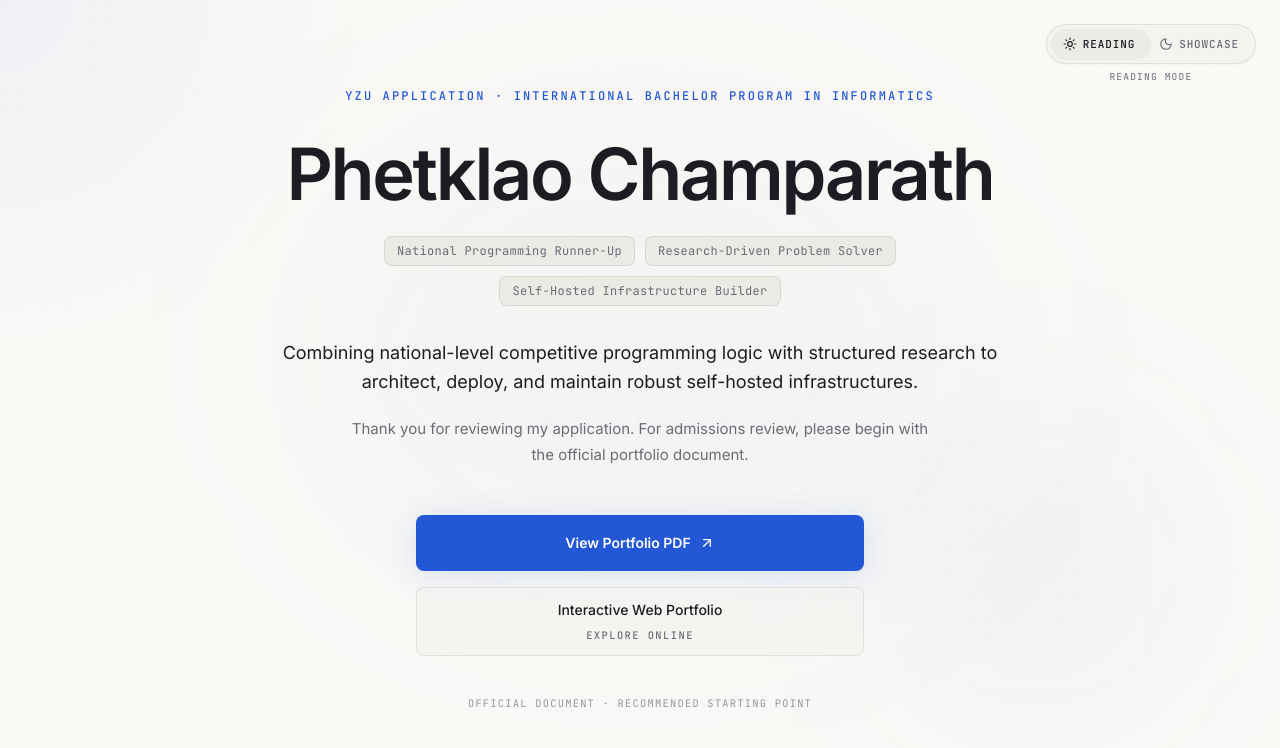
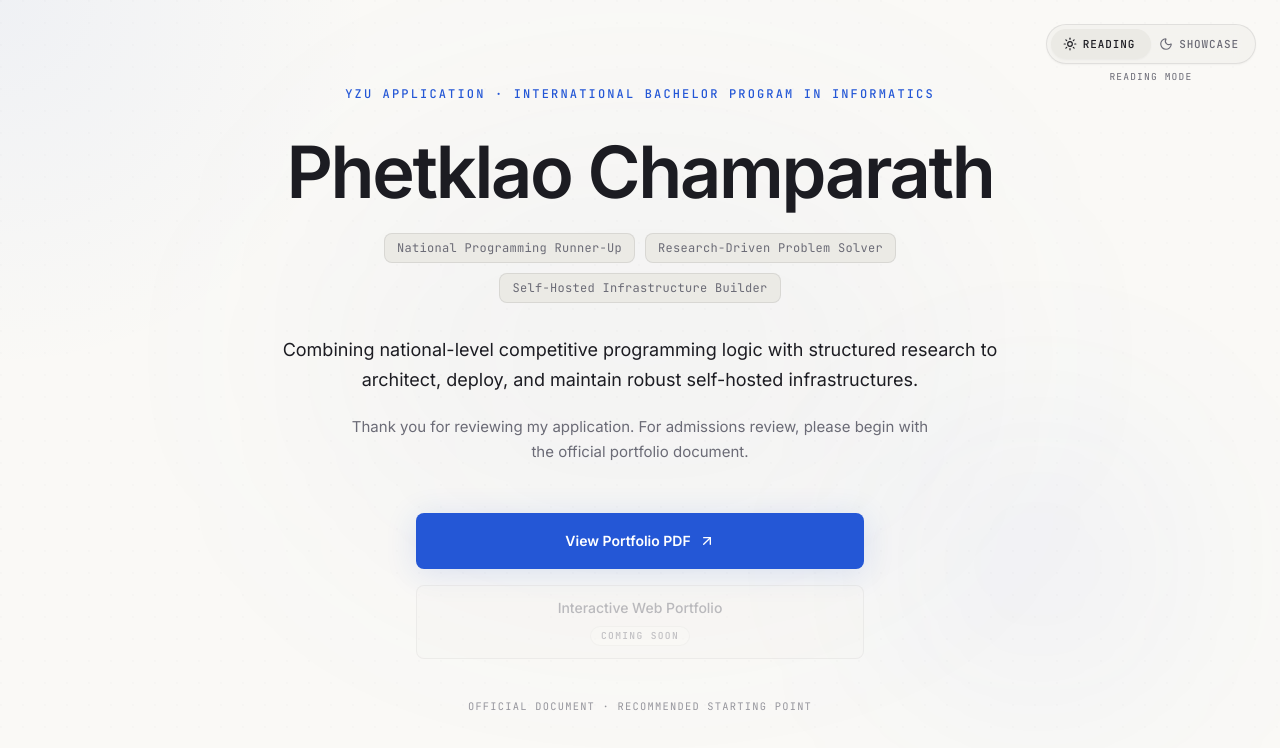
Before and after one commit to Cakenomsod/phetklaodev, a Next.js app: page / in a window 1280 px wide. Shown: the top 748 px of the page. Built offline with nearby package versions, Linux system fonts and the light colour scheme; no server answers.

Commit message:
refactor: simplify LandingPage and update LandingIntro component
- Removed unused router functionality from LandingPage for cleaner code.
- Streamlined LandingIntro by eliminating the onWebClick prop and updating the button to indicate the web portfolio is coming soon.

```diff
--- a/src/app/(site)/page.tsx
+++ b/src/app/(site)/page.tsx
@@ -1,6 +1,5 @@
 "use client";
 
-import { useRouter } from "next/navigation";
 import { logEvent } from "firebase/analytics";
 import { collection, addDoc, serverTimestamp } from "firebase/firestore";
 
@@ -55,15 +54,7 @@ async function trackPortfolioClick(buttonType: string) {
 }
 
 export default function LandingPage() {
-  const router = useRouter();
-
   return (
-    <LandingIntro
-      onPdfClick={() => trackPortfolioClick("pdf")}
-      onWebClick={() => {
-        void trackPortfolioClick("web");
-        router.push("/portfolio");
-      }}
-    />
+    <LandingIntro onPdfClick={() => trackPortfolioClick("pdf")} />
   );
 }
--- a/src/components/sections/LandingIntro.tsx
+++ b/src/components/sections/LandingIntro.tsx
@@ -28,10 +28,9 @@ const PDF_HREF = "/Portfolio.pdf";
 
 type LandingIntroProps = {
   onPdfClick?: () => void;
-  onWebClick?: () => void;
 };
 
-export default function LandingIntro({ onPdfClick, onWebClick }: LandingIntroProps) {
+export default function LandingIntro({ onPdfClick }: LandingIntroProps) {
   const reduceMotion = useReducedMotion();
   const itemVariant = reduceMotion ? fadeOnlyItem : heroStaggerItem;
 
@@ -143,32 +142,22 @@ export default function LandingIntro({ onPdfClick, onWebClick }: LandingIntroPro
               />
             </motion.a>
 
-            {onWebClick ? (
-              <motion.button
-                type="button"
-                onClick={onWebClick}
-                className="btn-secondary min-h-12 w-full flex-col gap-1 py-3.5"
-                whileHover={reduceMotion ? undefined : { scale: 1.01 }}
-                whileTap={reduceMotion ? undefined : { scale: 0.995 }}
-              >
-                <span>Interactive Web Portfolio</span>
-                <span className="font-mono text-[0.65rem] tracking-[0.14em] text-text-muted uppercase">
-                  Explore online
-                </span>
-              </motion.button>
-            ) : (
             <button
               type="button"
               disabled
               aria-disabled="true"
-                className="btn-secondary min-h-12 w-full cursor-not-allowed flex-col gap-1 py-3.5 text-text-muted/70"
+              title="Interactive web portfolio is not available yet"
+              className={cn(
+                "btn-secondary min-h-12 w-full flex-col gap-1.5 py-3.5",
+                "cursor-not-allowed border-border-subtle bg-bg-secondary/25 opacity-55",
+                "pointer-events-none select-none",
+              )}
             >
-                <span>Interactive Web Portfolio</span>
-                <span className="font-mono text-[0.65rem] tracking-[0.14em] text-text-muted/60 uppercase">
+              <span className="text-text-muted/80">Interactive Web Portfolio</span>
+              <span className="rounded-full border border-border-subtle bg-bg-primary/50 px-2.5 py-0.5 font-mono text-[0.6rem] tracking-[0.14em] text-text-muted/70 uppercase">
                 Coming Soon
               </span>
             </button>
-            )}
           </div>
         </motion.div>
 
```
Lines whose indentation alone changed are shown as unchanged.
